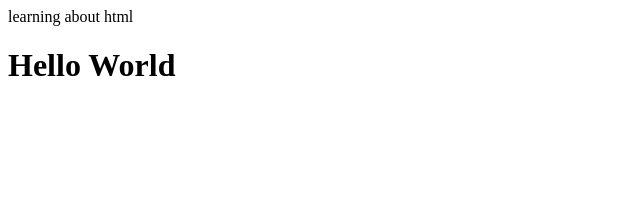
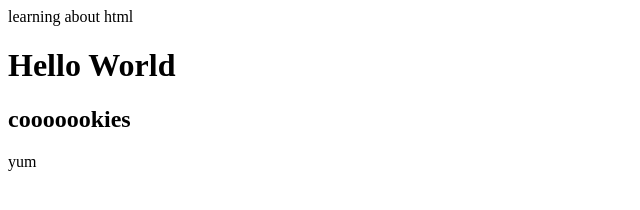
Before and after one commit to annaoverby/whatever-1, a plain HTML site: page index.html in a window 1280 px wide. Shown: the whole page, without its empty margins (0-640 px from the left). Drawn offline with Linux system fonts and the light colour scheme.

Commit message:
Update index.html

```diff
--- a/index.html
+++ b/index.html
@@ -1,10 +1,19 @@
-<DOCTYPE HTML>
+<DOCTYPE html>
 <html>
 <head>
-<tilte>learning about html</title>
+  <tilte>learning about html </title>
 </head>
 
 <body>
 <h1>Hello World</h1>
 </body>
+
+  <section>
+    <h2>cooooookies</h2>
+
+    <p> yum </p>
+  </section>
+
+
+
 </html>
```
